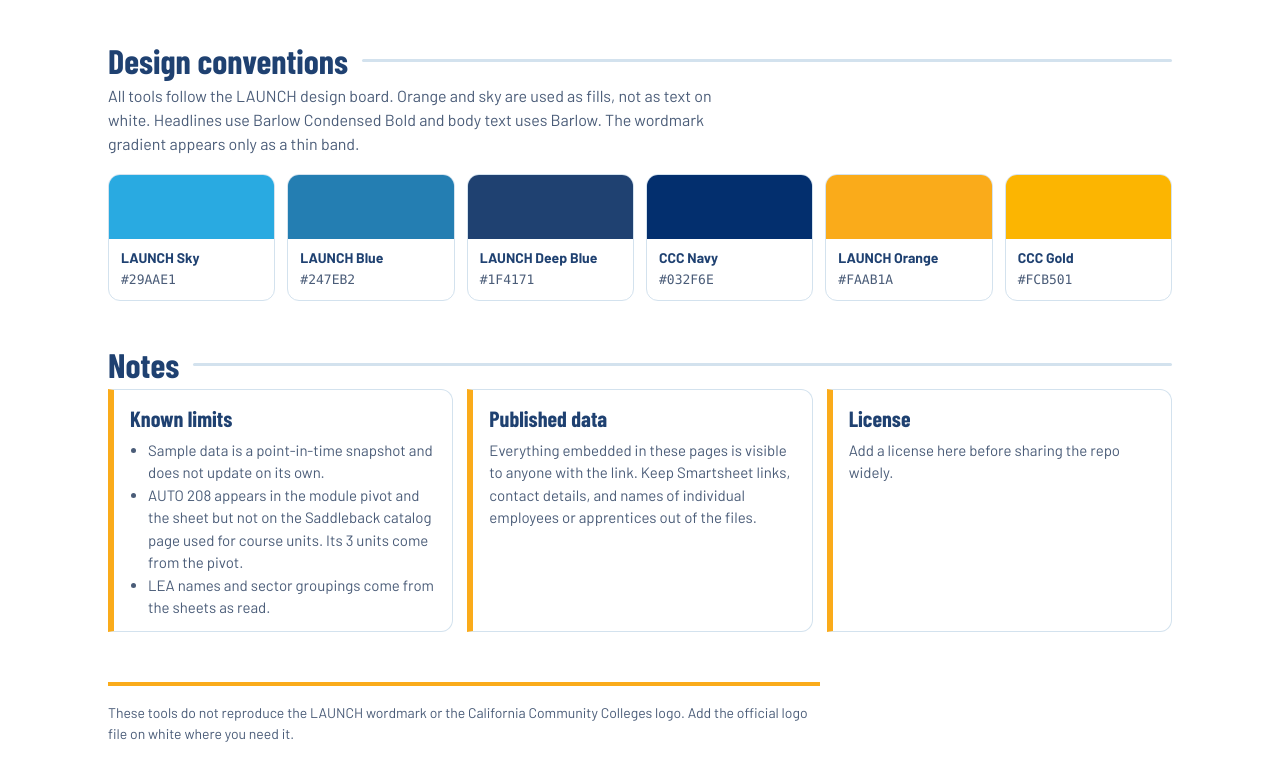
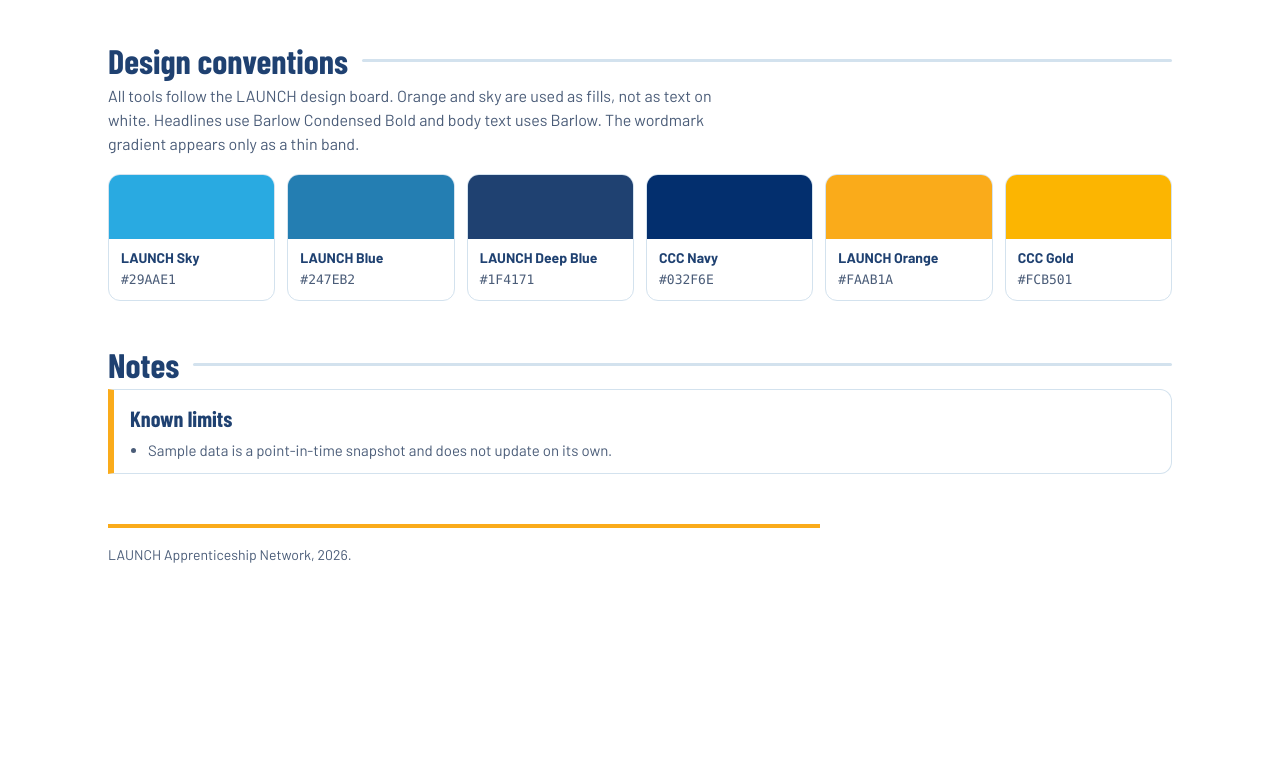
Before and after one commit to launchapprenticeshipOC/launchapprenticeshipOC, a plain HTML site: page index.html in a window 1280 px wide. Shown: the part 2456-3234 px from the top of the page. After the commit the page ends 3069 px from the top, so only its background shows below. Drawn offline with nearby package versions, Linux system fonts and the light colour scheme.

Commit message:
Update index.html

```diff
--- a/index.html
+++ b/index.html
@@ -246,14 +246,12 @@ footer{margin-top:50px;padding-top:16px;border-top:4px solid var(--orange);color
   <section id="notes">
     <h2>Notes</h2>
     <div class="notes">
-      <div class="note"><h3>Known limits</h3><ul><li>Sample data is a point-in-time snapshot and does not update on its own.</li><li>AUTO 208 appears in the module pivot and the sheet but not on the Saddleback catalog page used for course units. Its 3 units come from the pivot.</li><li>LEA names and sector groupings come from the sheets as read.</li></ul></div>
-      <div class="note"><h3>Published data</h3><p>Everything embedded in these pages is visible to anyone with the link. Keep Smartsheet links, contact details, and names of individual employees or apprentices out of the files.</p></div>
-      <div class="note"><h3>License</h3><p>Add a license here before sharing the repo widely.</p></div>
+      <div class="note"><h3>Known limits</h3><ul><li>Sample data is a point-in-time snapshot and does not update on its own.</li></div>
     </div>
   </section>
 
   <footer>
-    These tools do not reproduce the LAUNCH wordmark or the California Community Colleges logo. Add the official logo file on white where you need it.
+    LAUNCH Apprenticeship Network, 2026.
   </footer>
 </div>
 </body>
```
